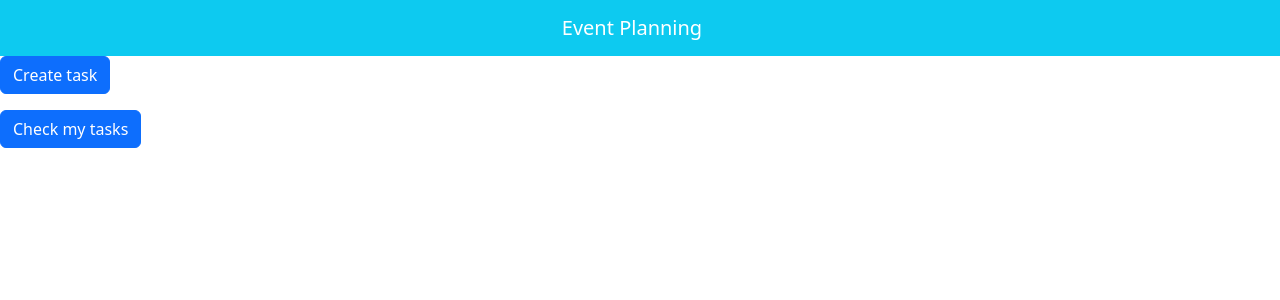
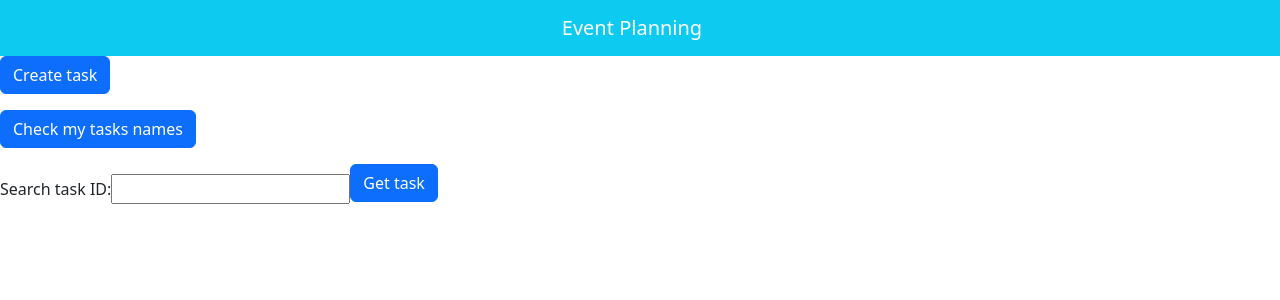
Before and after one commit to juliatribo/modern-methods, a Vue app in the folder client/: page /human-resources in a window 1280 px wide. Shown: the top 300 px of the page. Built offline with nearby package versions, Linux system fonts and the light colour scheme.

Commit message:
small changes

```diff
--- a/client/src/views/CustomerView.vue
+++ b/client/src/views/CustomerView.vue
@@ -120,7 +120,6 @@ export default {
             this.saveData(mydata);
         },
         getEventData(){
-
             fetch('http://127.0.0.1:6002/get_event_data/' + this.recordNumberToGet, {
                 method: "GET",
                 headers: {
@@ -162,8 +161,6 @@ export default {
                 }
             })
             console.log(fetchResult)
-
-
         },
         handleFinancialData(data) {
             this.financialData = data;
--- a/client/src/views/HRView.Vue
+++ b/client/src/views/HRView.Vue
@@ -26,7 +26,12 @@
             </form>
         </div>
         <div>
-            <button class="btn btn-primary mb-3">Check my tasks</button>
+            <button class="btn btn-primary mb-3">Check my tasks names</button>
+        </div>
+        <div>
+            <label for="description-box">Search task ID:</label>
+            <input v-model="taskIdTarget">
+            <button class="btn btn-primary mb-3" @click="getTask">Get task</button>
         </div>
     </div>
 </template>
@@ -46,7 +51,8 @@ export default {
             description:"",
             assigneeName:null,
             dateDue:"",
-            department:"HR"
+            department:"HR",
+            taskIdTarget:""
         }
     },
     methods:{
@@ -71,6 +77,14 @@ export default {
             })
             console.log(fetchResult)
         },
+        getTask(){
+            const fetchResult = fetch('http://127.0.0.1:6002/get_task/'+this.taskIdTarget, {
+                method: "GET",
+                headers: {
+                    'Content-Type': 'application/json'
+                }
+            })
+        }
     }
 }
 </script>
```
